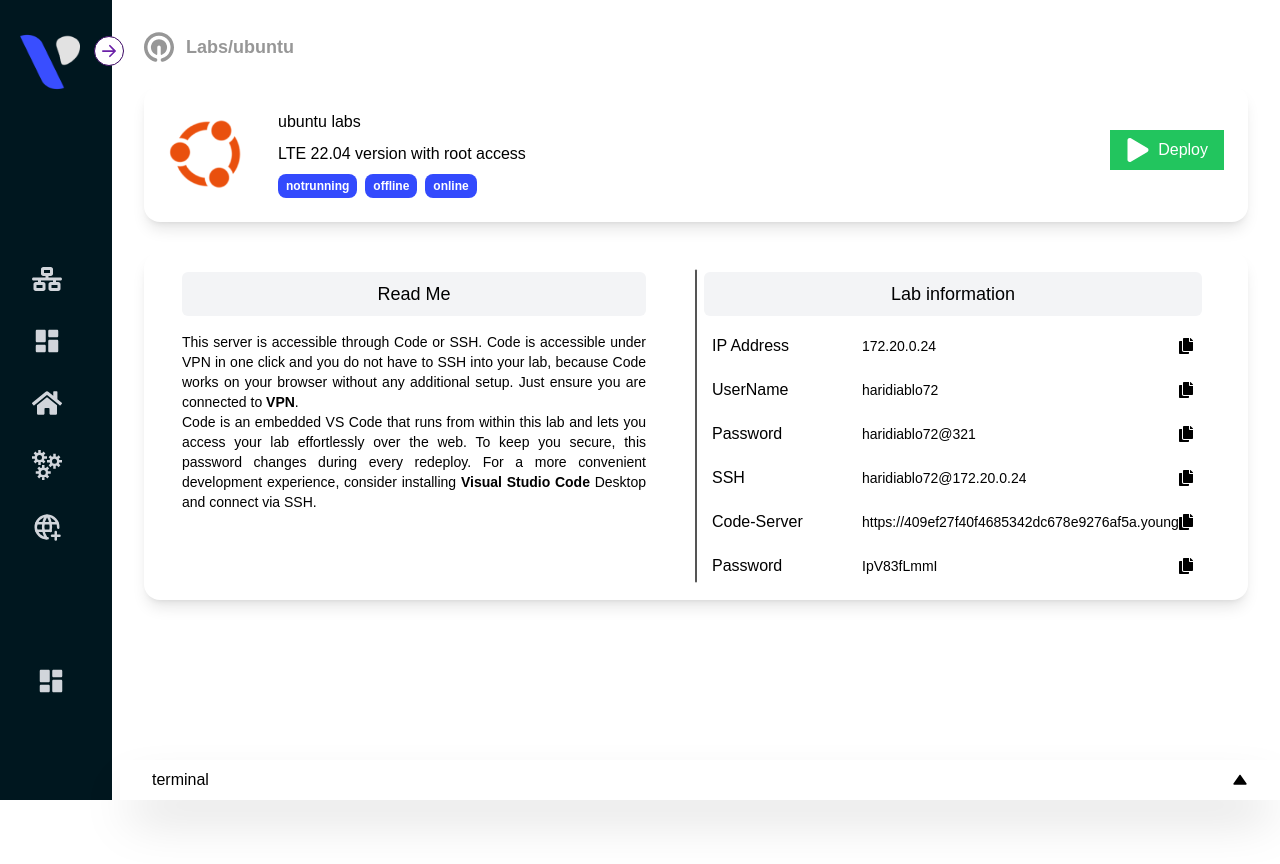
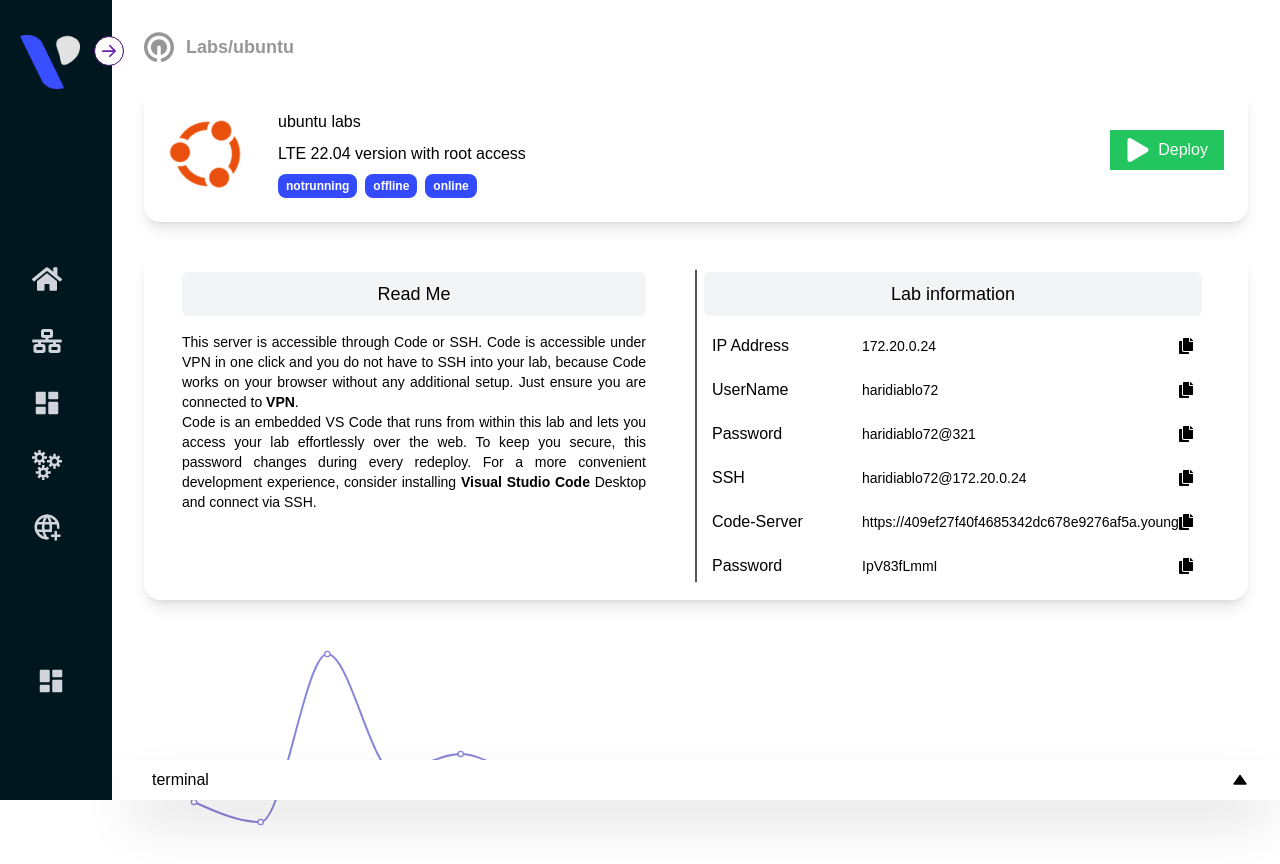
Before and after one commit to hari13172/New-ReactVite, a React (Vite) app: page /labs/ubuntu in a window 1280 px wide. Shown: the top 864 px of the page. Before the commit the page ends 800 px from the top, so only its background shows below. Built offline with nearby package versions, Linux system fonts and the light colour scheme.

Commit message:
initiated line and bar graph

```diff
--- a/package.json
+++ b/package.json
@@ -13,7 +13,10 @@
     "@emotion/react": "^11.11.4",
     "@emotion/styled": "^11.11.5",
     "@mui/icons-material": "^5.15.21",
-    "@mui/material": "^5.15.21",
+    "@mui/material": "^5.16.1",
+    "@mui/x-charts": "^7.10.0",
+    "highcharts": "^11.4.6",
+    "highcharts-react-official": "^3.2.1",
     "react": "^18.3.1",
     "react-dom": "^18.3.1",
     "react-hook-form": "^7.52.1",
--- /dev/null
+++ b/src/components/Line.tsx
@@ -0,0 +1,46 @@
+import * as React from 'react';
+import { ChartContainer } from '@mui/x-charts/ChartContainer';
+import {
+  LinePlot,
+  MarkPlot,
+  lineElementClasses,
+  markElementClasses,
+} from '@mui/x-charts/LineChart';
+
+const pData = [2400, 1398, 9800, 3908, 4800, 3800, 4300];
+const xLabels = [
+  'Page A',
+  'Page B',
+  'Page C',
+  'Page D',
+  'Page E',
+  'Page F',
+  'Page G',
+];
+
+export default function TinyLineChart() {
+  return (
+    <ChartContainer
+      width={500}
+      height={300}
+      series={[{ type: 'line', data: pData }]}
+      xAxis={[{ scaleType: 'point', data: xLabels }]}
+      sx={{
+        [`& .${lineElementClasses.root}`]: {
+          stroke: '#8884d8',
+          strokeWidth: 2,
+        },
+        [`& .${markElementClasses.root}`]: {
+          stroke: '#8884d8',
+          scale: '0.6',
+          fill: '#fff',
+          strokeWidth: 2,
+        },
+      }}
+      disableAxisListener
+    >
+      <LinePlot />
+      <MarkPlot />
+    </ChartContainer>
+  );
+}
--- /dev/null
+++ b/src/components/LineChart.tsx
@@ -0,0 +1,84 @@
+import React, { useState, useEffect, useRef } from "react";
+import Highcharts from "highcharts";
+import HighchartsReact from "highcharts-react-official";
+
+const generateRandomData = () => Math.random() * 8 + 1;
+
+const LineChart = () => {
+  const initialData = Array.from({ length: 100 }, generateRandomData);
+  const [data, setData] = useState(initialData);
+  const xAxisCounter = useRef(100); // To keep track of the x-axis values
+
+  useEffect(() => {
+    const interval = setInterval(() => {
+      setData((prevData) => {
+        const newData = [...prevData.slice(1), generateRandomData()];
+        xAxisCounter.current += 1; // Increment the x-axis counter
+        return newData;
+      });
+    }, 1000);
+
+    return () => clearInterval(interval);
+  }, []);
+
+  const options = {
+    chart: {
+      type: "column",
+      animation: {
+        duration: 1000,
+        easing: 'linear'
+      }
+    },
+    title: {
+      text: "Real-time Data",
+    },
+    plotOptions: {
+      series: {
+        pointPadding: 0,
+        groupPadding: 0,
+        animation: {
+          duration: 1000,
+          easing: 'linear'
+        },
+        marker: {
+          enabled: true,
+          radius: 3
+        }
+      },
+    },
+    series: [
+      {
+        name: "Random Data",
+        data: data.map((value) => ({
+          y: value,
+          color: value > 6 ? "darkblue" : "lightblue",
+        })),
+      },
+    ],
+    xAxis: {
+      categories: Array.from({ length: data.length }, (_, i) => xAxisCounter.current - data.length + i + 1),
+      tickInterval: 1,
+      labels: {
+        enabled: true
+      },
+      gridLineWidth: 1, // Adds grid lines to the x-axis
+    },
+    yAxis: {
+      title: {
+        text: "Value",
+      },
+      gridLineWidth: 1, // Adds grid lines to the y-axis
+    },
+    credits: {
+      enabled: false
+    }
+  };
+
+  return (
+    <div style={{ width: "50%", height: "400px", marginLeft: "10%", marginTop: "50px" }}>
+      <HighchartsReact highcharts={Highcharts} options={options} />
+    </div>
+  );
+};
+
+export default LineChart;
--- a/src/components/SideBar.tsx
+++ b/src/components/SideBar.tsx
@@ -15,9 +15,9 @@ function SideBar() {
   const [breadcrumbTitle, setBreadcrumbTitle] = useState("Home");
 
   const Menus = [
-    { id: 1, title: "Network", path: "/network", icon: <FaNetworkWired /> },
-    { id: 2, title: "Labs", path: "/labs" },
-    { id: 3, title: "Home", path: "/", icon: <FaHome /> },
+    { id: 1, title: "Home", path: "/", icon: <FaHome /> },
+    { id: 2, title: "Network", path: "/network", icon: <FaNetworkWired /> },
+    { id: 3, title: "Labs", path: "/labs" },
     { id: 4, title: "Service", path: "/service", icon: <GrServices /> },
     { id: 5, title: "Domains", path: "/domains", icon: <TbWorldPlus /> },
   ];
@@ -27,11 +27,11 @@ function SideBar() {
   };
 
   return (
-    <div className="flex">
+    <div className="">
       <div
         className={`bg-[#00171f] h-screen p-5 pt-8 ${
           open ? "w-60" : "w-28"
-        } duration-300 relative`}
+        } duration-300 fixed top-0 left-0 z-50`}
       >
         <BsArrowLeftShort
           className={`bg-white text-purple-800 text-3xl rounded-full absolute -right-3 top-9 border border-purple-950 cursor-pointer ${
--- a/src/pages/LabUbuntu.tsx
+++ b/src/pages/LabUbuntu.tsx
@@ -6,12 +6,14 @@ import pro from "../../public/images/pro.png";
 import { FaCopy, FaPlay } from "react-icons/fa";
 import Copy from "../components/Copy";
 import { BiSolidUpArrow } from "react-icons/bi";
+import LineChart from "../components/LineChart";
+import Line from "../components/Line";
 
 function LabUbuntu() {
   const pageTitle = "Labs/ubuntu";
 
   return (
-    <div className="w-full p-8">
+    <div className="w-full p-8 ml-28">
       <span className="flex items-center gap-3 text-[#979797] font-medium">
         <BreadCrumb title={pageTitle} icon={<SiQwiklabs />} />
       </span>
@@ -145,6 +147,10 @@ function LabUbuntu() {
           <BiSolidUpArrow />
         </div>
       </div>
+
+
+      {/* <LineChart /> */}
+      <Line />
     </div>
   );
 }
--- a/src/pages/Network.tsx
+++ b/src/pages/Network.tsx
@@ -6,6 +6,7 @@ import qr from "../../public/images/qr.png";
 import info from "../../public/images/information.png";
 import DropDown from "../components/DropDown";
 import { TbCloudNetwork } from "react-icons/tb";
+import { RiDeleteBinLine } from "react-icons/ri";
 
 function Network() {
   const pageTitle = "Network";
@@ -100,6 +101,13 @@ function Network() {
                   info
                 </span>
               </div>
+
+              <div className="flex justify-center items-center cursor-pointer">
+              <RiDeleteBinLine className="w-[25px] h-[25px]"/>
+                <span className="text-center items-center justify-center m-1 capitalize">
+                  Delete
+                </span>
+              </div>
             </div>
           </div>
         </div>
```
Also changed, not shown: 1 other file (tests, documents, lock files or other folders).
